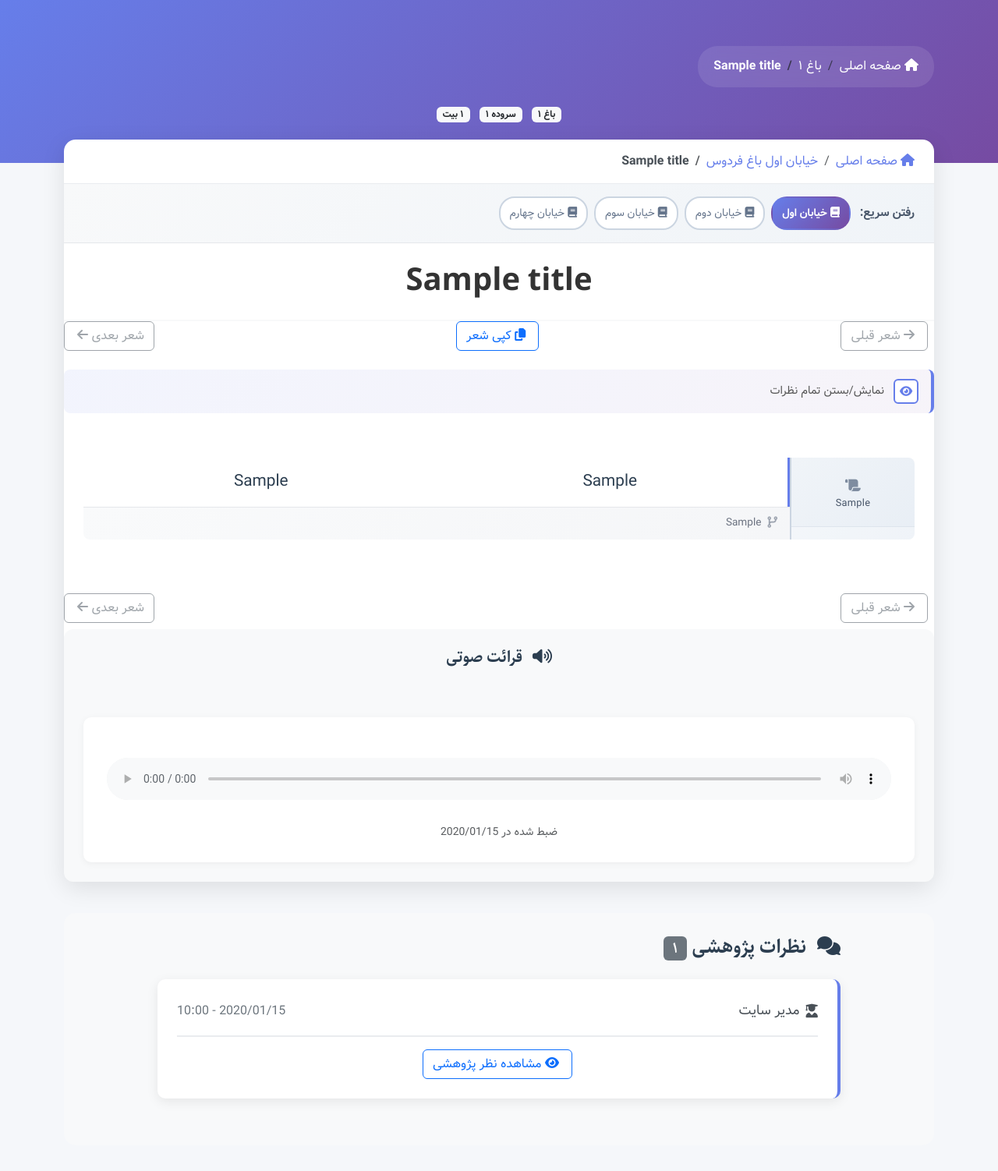
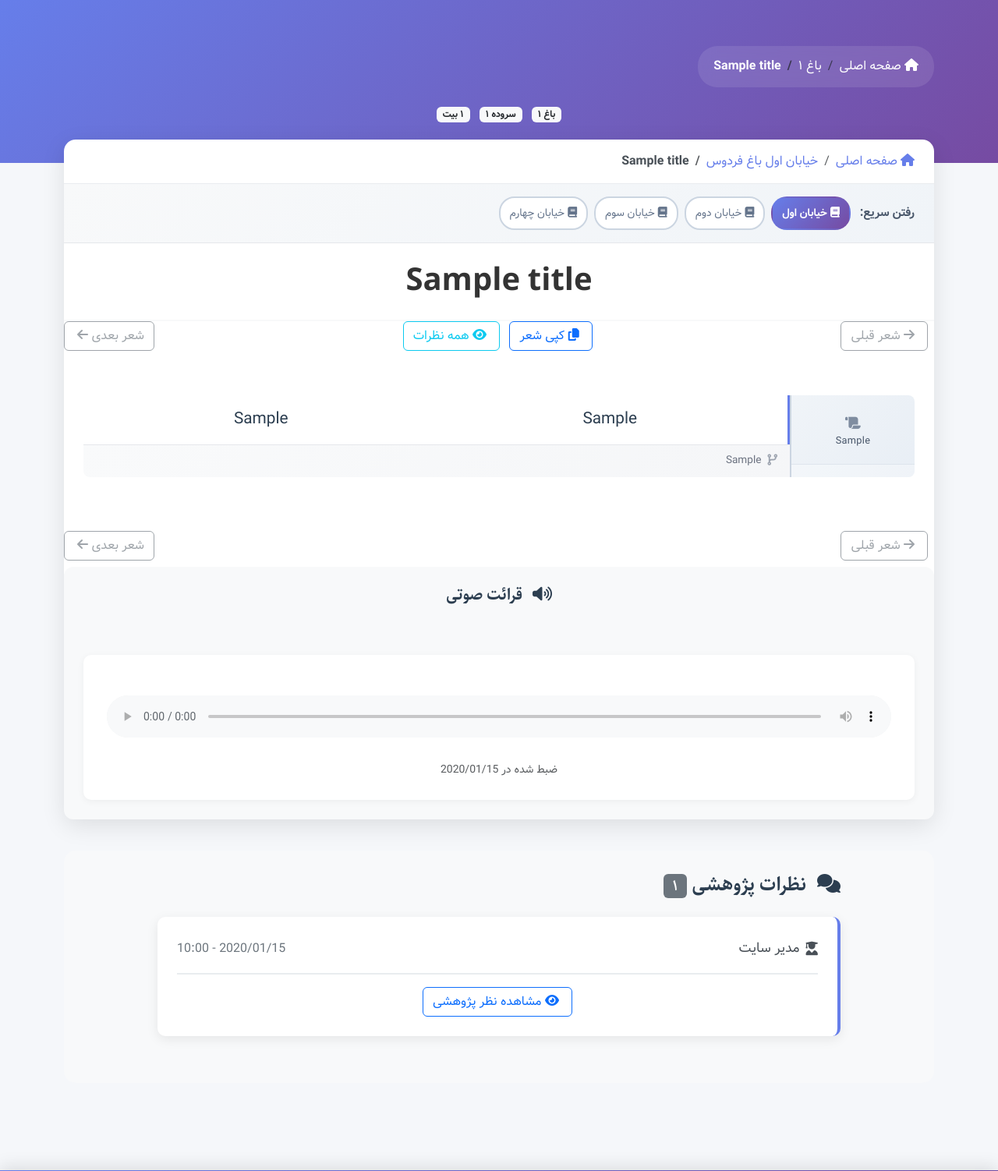
Before and after one commit to salarimendi/fhosseini, a Flask app: page /title/1 in a window 1280 px wide. Shown: the part 73-1575 px from the top of the page at 78% size. Run offline with Flask 3, Linux system fonts and the light colour scheme; data comes from the database, SQL or seed files in the repository; tables that the repository leaves empty hold one stand-in row (values such as "Sample post"); parts of the project's set-up code (start-up, migrations or seed data) failed here and were passed over; some libraries are stand-ins or nearby versions.

Commit message:
new verse comment added v8 (modify toggle btn)

```diff
--- a/app/static/css/verse-corrections.css
+++ b/app/static/css/verse-corrections.css
@@ -2,6 +2,11 @@
    نظرات تصحیحی ابیات
    Verse Corrections Styles
    ==================================== */
+
+/* فاصله بین متن شعر و دکمه نظرات */
+.gap-2 {
+    gap: 0.5rem !important;
+}
 
 /* دکمه toggle نظرات درون ردیف شعر */
 .btn-toggle-verse-corrections {
@@ -40,7 +45,7 @@
 }
 
 .btn-toggle-verse-corrections[data-expanded="true"] .toggle-icon {
-    transform: rotate(180deg);
+    transform: rotate(-180deg);
 }
 
 /* کانتینر نظرات برای هر بیت */
@@ -145,32 +150,10 @@
     transform: scale(0.95);
 }
 
-/* کنترل‌های جهانی برای نظرات */
+/* کنترل‌های جهانی برای نظرات - حذف شده و به دکمه‌های بالا منتقل شد */
+/* این بخش دیگر استفاده نمی‌شود */
 .global-corrections-controls {
-    display: flex;
-    align-items: center;
-    gap: 0.75rem;
-    margin-bottom: 2rem;
-    padding: 0.75rem 1rem;
-    background: linear-gradient(135deg, #667eea15 0%, #764ba210 100%);
-    border-radius: 8px;
-    border-right: 4px solid #667eea;
-}
-
-.corrections-control-label {
-    font-size: 0.9rem;
-    color: #555;
-    font-weight: 500;
-}
-
-@media (max-width: 768px) {
-    .global-corrections-controls {
-        padding: 0.5rem 0.75rem;
-    }
-
-    .corrections-control-label {
-        font-size: 0.85rem;
-    }
+    display: none;
 }
 
 /* فرم افزودن/ویرایش نظر */
--- a/app/static/js/verse-corrections.js
+++ b/app/static/js/verse-corrections.js
@@ -273,15 +273,40 @@ function closeCorrectionForm(verseId) {
  * ویرایش نظر تصحیحی
  */
 function editVerseCorrection(correctionId, verseId) {
-    // دریافت اطلاعات نظر فعلی
-    const correctionElement = document.querySelector(`[data-correction-id="${correctionId}"]`);
-    if (!correctionElement) return;
+    // دریافت اطلاعات نظر از سرور
+    fetch(`/api/verse/${verseId}/corrections`)
+        .then(response => response.json())
+        .then(data => {
+            if (data.success) {
+                const correction = data.corrections.find(c => c.id === correctionId);
+                if (!correction) {
+                    alert('نظر مورد نظر یافت نشد');
+                    return;
+                }
 
-    // استخراج داده‌ها از DOM (در حالت واقعی باید از API دریافت شود)
-    // برای سادگی، فرض می‌کنیم داده‌ها در data attributes ذخیره شده‌اند
+                // بستن فرم افزودن اگر باز است
+                closeCorrectionForm(verseId);
 
-    alert('قابلیت ویرایش به زودی اضافه خواهد شد');
-    // TODO: پیاده‌سازی کامل ویرایش
+                // نمایش فرم ویرایش
+                const formContainer = document.getElementById(`correction-form-${verseId}`);
+                if (!formContainer) return;
+
+                formContainer.innerHTML = createCorrectionForm(verseId, correction);
+                formContainer.style.display = 'block';
+
+                // فوکوس روی textarea
+                setTimeout(() => {
+                    const textarea = document.getElementById(`new-text-${verseId}`);
+                    if (textarea) textarea.focus();
+                }, 100);
+            } else {
+                alert('خطا در دریافت اطلاعات نظر');
+            }
+        })
+        .catch(error => {
+            console.error('Error loading correction:', error);
+            alert('خطا در ارتباط با سرور');
+        });
 }
 
 /**
@@ -389,41 +414,54 @@ function getCorrectionTypePersian(correctionType) {
  * تبدیل نمایش/مخفی کردن تمام نظرات تصحیحی
  */
 function toggleAllCorrections() {
-    const allContainers = document.querySelectorAll('[id^="corrections-"]');
-    const button = document.getElementById('toggleAllCorrectionsBtn');
+    const allSections = document.querySelectorAll('[id^="verse-section-"]');
+    const allButtons = document.querySelectorAll('.btn-toggle-verse-corrections');
+    const toggleBtn = document.getElementById('toggleAllCorrectionsBtn');
 
-    if (allContainers.length === 0) return;
+    if (allSections.length === 0) return;
 
-    // اگر بیشتر کنتینرها پنهان باشند، همه را نمایش بده
-    // If most containers are hidden, show all
-    const visibleCount = Array.from(allContainers).filter(el => {
-        const computed = window.getComputedStyle(el);
-        return computed.display !== 'none' && el.offsetHeight > 0;
+    // بررسی وضعیت فعلی: اگر بیشتر سکشن‌ها پنهان باشند، همه را نمایش بده
+    const visibleCount = Array.from(allSections).filter(section => {
+        return section.style.display !== 'none';
     }).length;
 
-    const shouldShow = visibleCount < allContainers.length / 2;
+    const shouldShow = visibleCount < allSections.length / 2;
 
-    // تغییر وضعیت تمام کنتینرها
-    allContainers.forEach(container => {
+    // تغییر وضعیت تمام سکشن‌ها
+    allSections.forEach((section, index) => {
+        const verseId = section.id.replace('verse-section-', '');
+        const button = document.querySelector(`[data-verse-id="${verseId}"]`);
+        const container = document.getElementById(`corrections-${verseId}`);
+
         if (shouldShow) {
-            // نمایش کنتینر
-            container.style.display = 'block';
+            // نمایش سکشن
+            section.style.display = 'block';
+            if (button) {
+                button.setAttribute('data-expanded', 'true');
+                button.title = 'پنهان کردن نظرات تصحیحی';
+            }
 
-            // اگر نظرات هنوز بارگذاری نشده‌اند، آنها را بارگذاری کن
-            if (!container.hasAttribute('data-loaded')) {
-                const verseId = container.id.replace('corrections-', '');
+            // بارگذاری نظرات اگر هنوز بارگذاری نشده‌اند
+            if (container && !container.hasAttribute('data-loaded')) {
                 loadVerseCorrections(verseId);
                 container.setAttribute('data-loaded', 'true');
             }
         } else {
-            // مخفی کردن کنتینر
-            container.style.display = 'none';
+            // مخفی کردن سکشن
+            section.style.display = 'none';
+            if (button) {
+                button.setAttribute('data-expanded', 'false');
+                button.title = 'نمایش نظرات تصحیحی';
+            }
         }
     });
 
-    // تغییر وضعیت دکمه اگر وجود داشته باشد
-    if (button) {
-        button.classList.toggle('active', shouldShow);
+    // تغییر آیکون دکمه toggle همه
+    if (toggleBtn) {
+        const icon = toggleBtn.querySelector('i');
+        if (icon) {
+            icon.className = shouldShow ? 'fas fa-eye-slash ms-1' : 'fas fa-eye ms-1';
+        }
     }
 }
 
--- a/app/templates/poem.html
+++ b/app/templates/poem.html
@@ -1052,6 +1052,13 @@
                     <i class="fas fa-copy ms-1"></i>
                     کپی شعر
                 </button>
+                <button class="btn btn-outline-info ms-2"
+                        id="toggleAllCorrectionsBtn"
+                        title="نمایش/بستن تمام نظرات تصحیحی"
+                        onclick="toggleAllCorrections()">
+                    <i class="fas fa-eye ms-1"></i>
+                    <span class="d-none d-sm-inline">همه نظرات</span>
+                </button>
                 {% if current_user.is_authenticated and current_user.role == 'researcher' %}
                 <button type="button" class="btn btn-outline-info ms-2" onclick="window.location.href='{{ url_for('verses.get_research_form', title_id=title.id) }}'">
                     <i class="fas fa-search-plus ms-1"></i>
@@ -1068,17 +1075,6 @@
                         <button class="btn btn-outline-secondary" disabled>شعر بعدی <i class="fas fa-arrow-left me-1"></i></button>
                     {% endif %}
                 </div>
-            </div>
-
-            <!-- Global Controls for Corrections -->
-            <div class="global-corrections-controls">
-                <button class="btn-icon-correction"
-                        id="toggleAllCorrectionsBtn"
-                        title="نمایش/بستن تمام نظرات تصحیحی"
-                        onclick="toggleAllCorrections()">
-                    <i class="fas fa-eye"></i>
-                </button>
-                <span class="corrections-control-label">نمایش/بستن تمام نظرات</span>
             </div>
 
             <!-- Verses with Sidebar -->
@@ -1115,29 +1111,39 @@
                     </div>
                     <div class="verse-content">
                         <div class="verse-row">
-                            <div class="row">
+                            <div class="row align-items-center">
                                 {% if verse.verse_2 %}
                                 <div class="col-md-6">
                                     <div class="verse-text verse-1">{{ verse.verse_1_tag|safe }}</div>
                                 </div>
                                 <div class="col-md-6">
-                                    <div class="verse-text verse-2">{{ verse.verse_2_tag|safe }}</div>
+                                    <div class="d-flex align-items-center gap-2">
+                                        <div class="verse-text verse-2 flex-grow-1">{{ verse.verse_2_tag|safe }}</div>
+                                        {% if verse.is_subtitle == 0 %}
+                                        <button class="btn-toggle-verse-corrections"
+                                                data-verse-id="{{ verse.id }}"
+                                                onclick="toggleCorrections({{ verse.id }})"
+                                                data-expanded="false"
+                                                title="نمایش نظرات تصحیحی">
+                                            <span class="toggle-icon">▾</span>
+                                        </button>
+                                        {% endif %}
+                                    </div>
                                 </div>
                                 {% else %}
                                 <div class="col-12">
-                                    <div class="verse-text">{{ verse.verse_1_tag|safe }}</div>
-                                </div>
-                                {% endif %}
-                                <!-- دکمه نمایش/پنهان نظرات تصحیحی -->
-                                {% if verse.is_subtitle == 0 %}
-                                <div class="col-auto d-flex align-items-center justify-content-end">
-                                    <button class="btn-toggle-verse-corrections"
-                                            data-verse-id="{{ verse.id }}"
-                                            onclick="toggleCorrections({{ verse.id }})"
-                                            data-expanded="false"
-                                            title="نمایش نظرات تصحیحی">
-                                        <span class="toggle-icon">▾</span>
-                                    </button>
+                                    <div class="d-flex align-items-center gap-2">
+                                        <div class="verse-text flex-grow-1">{{ verse.verse_1_tag|safe }}</div>
+                                        {% if verse.is_subtitle == 0 %}
+                                        <button class="btn-toggle-verse-corrections"
+                                                data-verse-id="{{ verse.id }}"
+                                                onclick="toggleCorrections({{ verse.id }})"
+                                                data-expanded="false"
+                                                title="نمایش نظرات تصحیحی">
+                                            <span class="toggle-icon">▾</span>
+                                        </button>
+                                        {% endif %}
+                                    </div>
                                 </div>
                                 {% endif %}
                             </div>
@@ -1337,6 +1343,9 @@ window.canComment = {{ 'true' if current_user.is_authenticated and current_user.
 {% if current_user.is_authenticated %}
 window.currentUserId = {{ current_user.id }};
 window.currentUserFullname = "{{ current_user.fullname }}";
+{% else %}
+window.currentUserId = null;
+window.currentUserFullname = null;
 {% endif %}
 </script>
 
```
